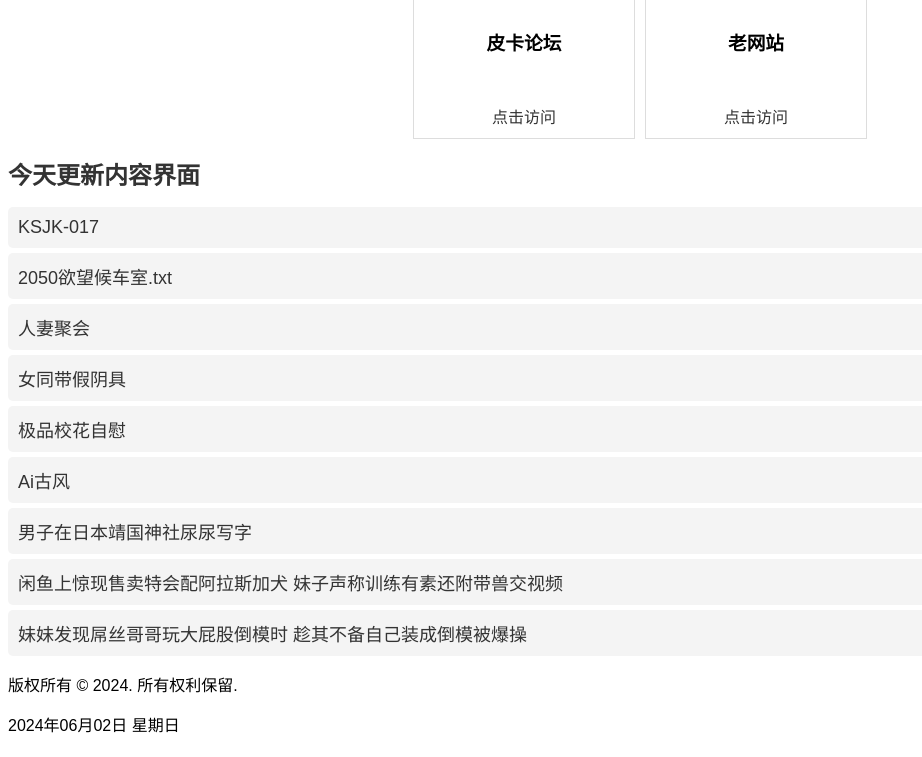
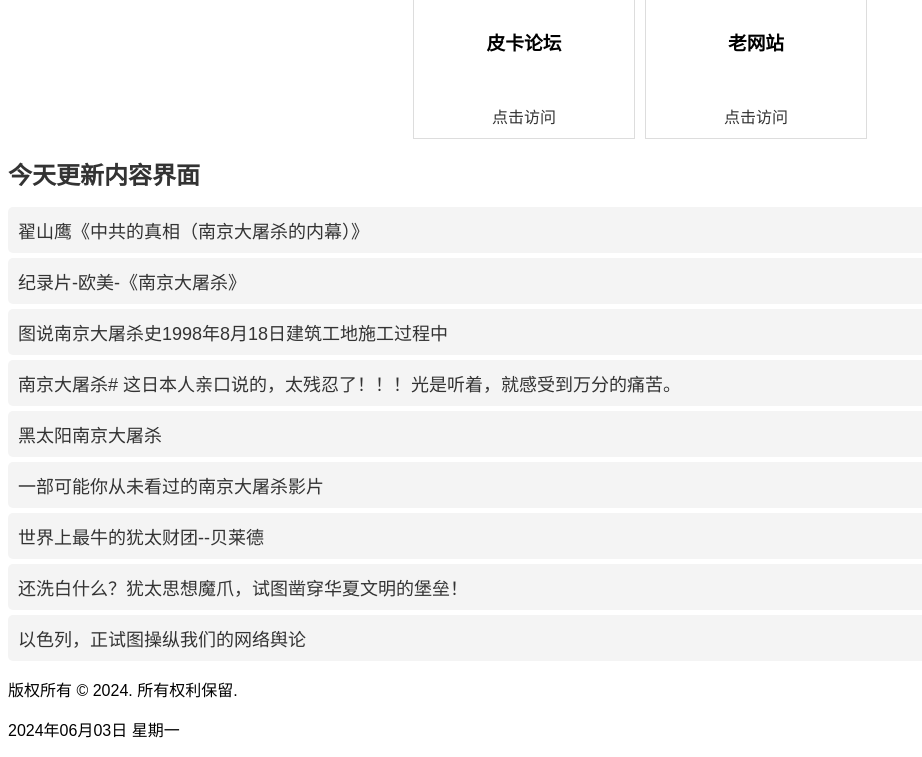
Before and after one commit to Abcd136/ai, a plain HTML site: page index.html in a window 1280 px wide. Shown: the part 204-961 px from the top of the page, without its empty margins (0-922 px from the left). Drawn offline with Linux system fonts and the light colour scheme.

Commit message:
Update index.html

```diff
--- a/index.html
+++ b/index.html
@@ -78,20 +78,20 @@
     <body>
     <h1 class="forum-title">今天更新内容界面</h1>
     <ul class="category-list">
-        <li><a href="https://vip.372164885.xyz/forum.php?mod=viewthread&tid=554">KSJK-017</a></li>
-        <li><a href="https://vip.372164885.xyz/forum.php?mod=viewthread&tid=555">2050欲望候车室.txt</a></li>
-        <li><a href="https://vip.372164885.xyz/forum.php?mod=viewthread&tid=556">人妻聚会</a></li>
-        <li><a href="https://vip.372164885.xyz/forum.php?mod=viewthread&tid=557">女同带假阴具</a></li>
-        <li><a href="https://vip.372164885.xyz/forum.php?mod=viewthread&tid=558">极品校花自慰</a></li>
-        <li><a href="https://vip.372164885.xyz/forum.php?mod=viewthread&tid=559">Ai古风</a></li>
-        <li><a href="https://vip.372164885.xyz/forum.php?mod=viewthread&tid=560">男子在日本靖国神社尿尿写字</a></li>
-        <li><a href="https://vip.372164885.xyz/forum.php?mod=viewthread&tid=561">闲鱼上惊现售卖特会配阿拉斯加犬 妹子声称训练有素还附带兽交视频</a></li>
-        <li><a href="https://vip.372164885.xyz/forum.php?mod=viewthread&tid=562">妹妹发现屌丝哥哥玩大屁股倒模时 趁其不备自己装成倒模被爆操</a></li>
+        <li><a href="https://vip.372164885.xyz/forum.php?mod=viewthread&tid=563">翟山鹰《中共的真相（南京大屠杀的内幕）》</a></li>
+        <li><a href="https://vip.372164885.xyz/forum.php?mod=viewthread&tid=564">纪录片-欧美-《南京大屠杀》</a></li>
+        <li><a href="https://vip.372164885.xyz/forum.php?mod=viewthread&tid=565">图说南京大屠杀史1998年8月18日建筑工地施工过程中</a></li>
+        <li><a href="https://vip.372164885.xyz/forum.php?mod=viewthread&tid=567">南京大屠杀# 这日本人亲口说的，太残忍了！！！光是听着，就感受到万分的痛苦。</a></li>
+        <li><a href="https://vip.372164885.xyz/forum.php?mod=viewthread&tid=568">黑太阳南京大屠杀</a></li>
+        <li><a href="https://vip.372164885.xyz/forum.php?mod=viewthread&tid=569">一部可能你从未看过的南京大屠杀影片</a></li>
+        <li><a href="https://vip.372164885.xyz/forum.php?mod=viewthread&tid=570">世界上最牛的犹太财团--贝莱德</a></li>
+        <li><a href="https://vip.372164885.xyz/forum.php?mod=viewthread&tid=571">还洗白什么？犹太思想魔爪，试图凿穿华夏文明的堡垒！</a></li>
+        <li><a href="https://vip.372164885.xyz/forum.php?mod=viewthread&tid=572">以色列，正试图操纵我们的网络舆论</a></li>
         </ul>
     <p>
         <footer class="footer">
         版权所有 &copy; 2024. 所有权利保留. &nbsp;
-        <p><span id="date-time">2024年06月02日 星期日</span></p>
+        <p><span id="date-time">2024年06月03日 星期一</span></p>
     </footer>
 </body>
 </body>
```
